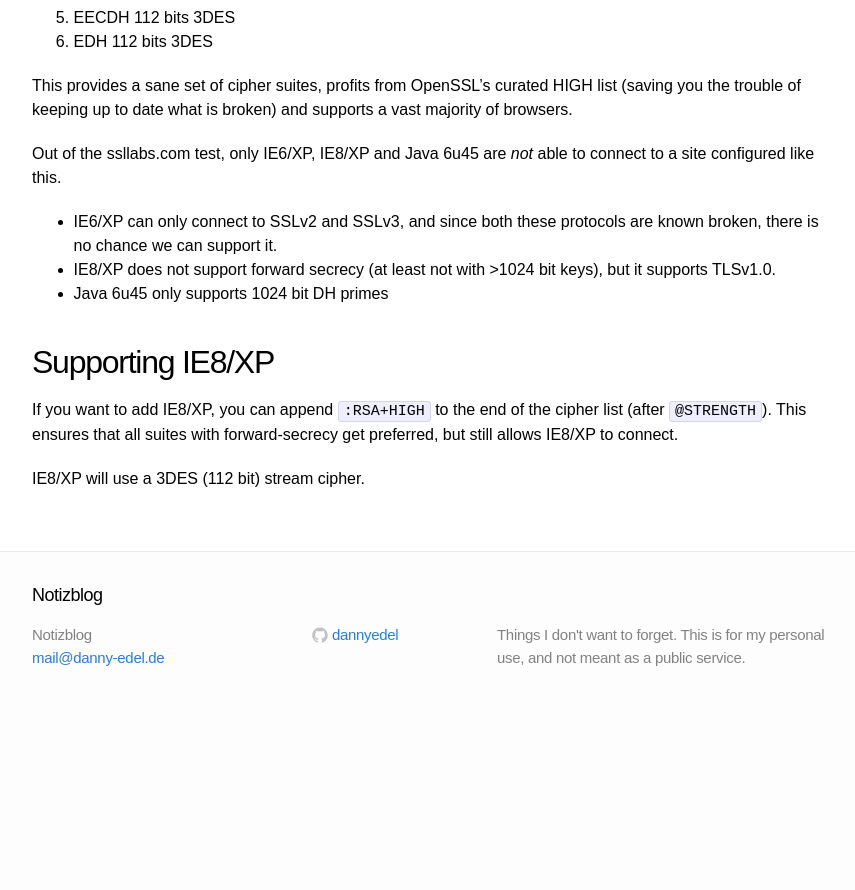
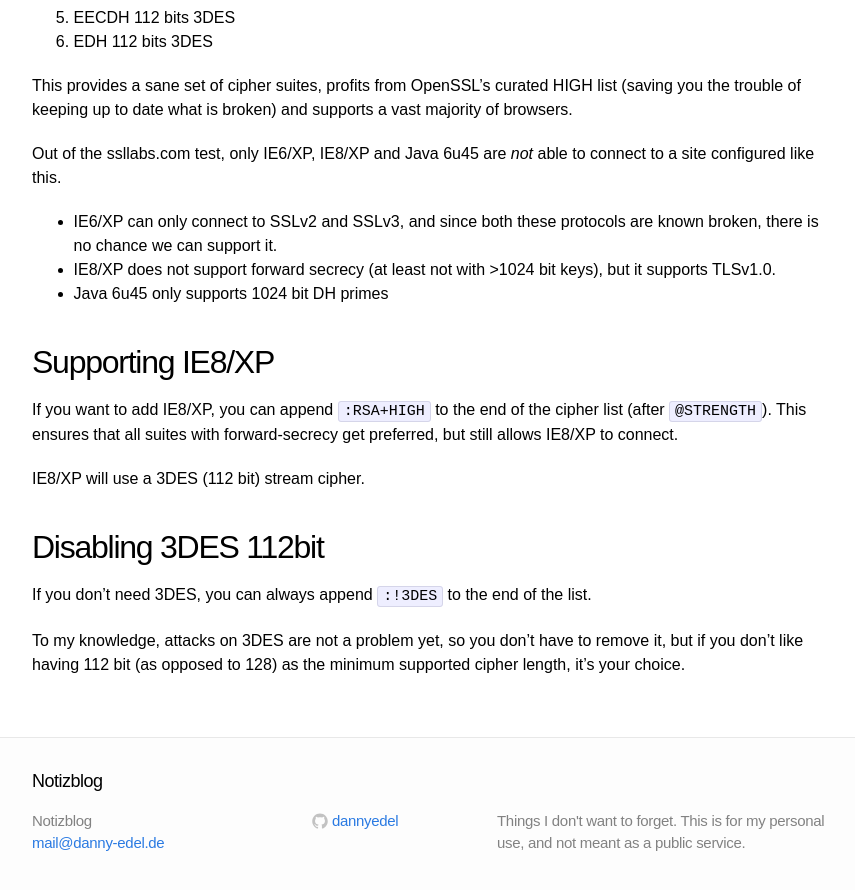
Before and after one commit to dannyedel/blog, a Jekyll site: the page built from _posts/2015-11-30-ssl-cipher-suites.md, in a window 1280 px wide and 900 px high, scrolled down 2216 px. Shown: the top 890 px of the window, without its empty margins (208-1063 px from the left). Built offline with Jekyll 4.4.1, drawn with Linux system fonts in a browser that asks for light colours; Markdown is read by kramdown in place of the engine named in the settings; before the commit the page ends 2930 px from its top, so only the background shows below that.

Commit message:
add stance on 3des 112

```diff
--- a/_posts/2015-11-30-ssl-cipher-suites.md
+++ b/_posts/2015-11-30-ssl-cipher-suites.md
@@ -146,3 +146,15 @@ This ensures that all suites with forward-secrecy
 get preferred, but still allows IE8/XP to connect.
 
 IE8/XP will use a 3DES (112 bit) stream cipher.
+
+## Disabling 3DES 112bit
+
+If you don't need 3DES,
+you can always append `:!3DES` to the end of the list.
+
+To my knowledge,
+attacks on 3DES are not a problem yet,
+so you don't have to remove it,
+but if you don't like having 112 bit (as opposed to 128)
+as the minimum supported cipher length,
+it's your choice.
```
